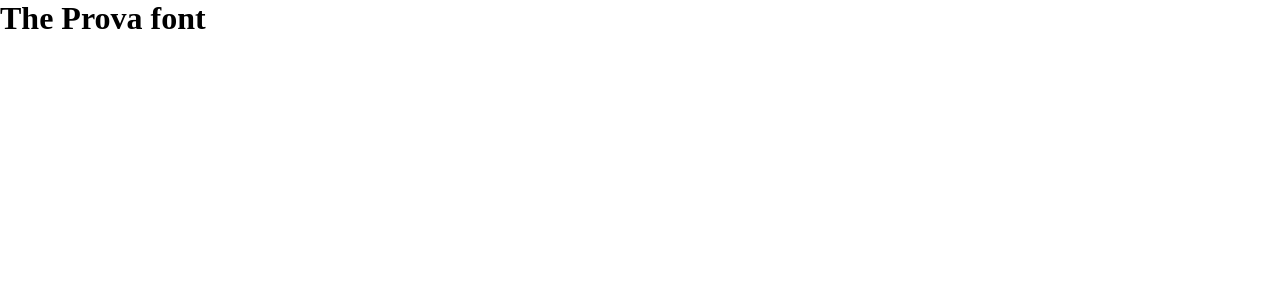
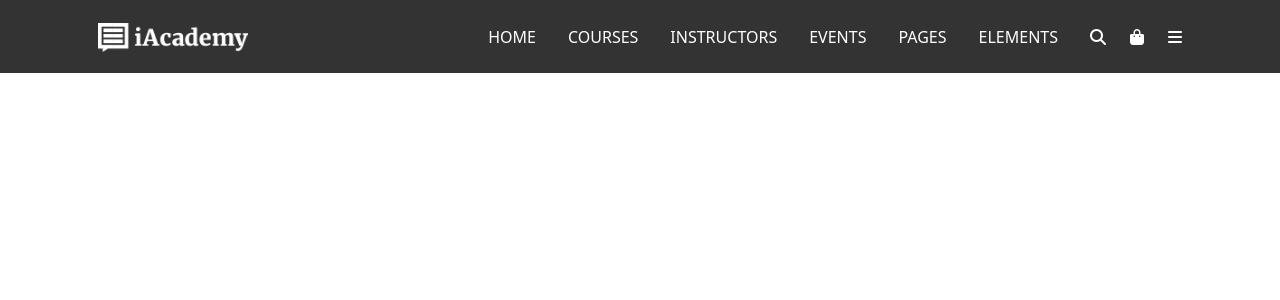
Before and after one commit to alemica97/proj-html-vuejs, a Vue app: page / in a window 1280 px wide. Shown: the top 300 px of the page. Built offline with nearby package versions, Linux system fonts and the light colour scheme; a small style sheet from the web is missing.

Commit message:
Ho scritto il componente Header (figlio di Jumbo) servendomi del comoponente Nav di Bootstrap rendendolo completamente responsive. Aquesto ho passato gli elementi in modo dinamico   tramite un binding dei data() di Vue JS

```diff
--- a/src/App.vue
+++ b/src/App.vue
@@ -24,6 +24,6 @@ export default {
 
 <style lang="scss">
 @import './assets/scss/common.scss';
-
+@import '~@fortawesome/fontawesome-free/css/all.css';
 
 </style>
--- a/src/assets/scss/_common.scss
+++ b/src/assets/scss/_common.scss
@@ -20,3 +20,11 @@ ul,li{
 html{
     font-family: "Old Standard TT", serif;
 }
+
+img{
+    max-width: 100%;
+}
+
+figure{
+    margin: 0 !important;
+}
--- a/src/components/Header.vue
+++ b/src/components/Header.vue
@@ -1,16 +1,101 @@
 <template>
-    <div>
-
-    </div>
+    <header class="container-md p-3">
+        <!-- Per la navbar ho utilizzato il componente di Bootstrap, al quale ho apportato le modifiche necessarie -->
+        <nav class="navbar navbar-expand-lg p-0 navbar-dark bg-light">
+            <div class="container-fluid">
+                <a class="navbar-brand" href="#">
+                    <!-- L'immagine l'ho passata tramite binding dell'elemento data() 'mainLogoLight'  -->
+                    <img :src="mainLogoLight" alt="">
+                </a>
+                <button class="navbar-toggler" type="button" data-bs-toggle="collapse" data-bs-target="#navbarSupportedContent" aria-controls="navbarSupportedContent" aria-expanded="false" aria-label="Toggle navigation">
+                <span class="navbar-toggler-icon"></span>
+                </button>
+                <div class="collapse navbar-collapse justify-content-end gap-4" id="navbarSupportedContent">
+                    <!-- Per la lista dei link della navbar ho utilizzato un ciclo v-for al quale ho passato
+                    gli oggetti dell'Array 'navLinks' -->
+                    <ul class="navbar-nav me-0 mb-0 gap-3">
+                        <li v-for="(link, index) in navLinks" :key="index"
+                        class="nav-item">
+                        <a class="nav-link" :href="link.href">{{ link.link }}</a>
+                        </li>
+                    </ul>
+                    <form class="d-flex gap-4">
+                        <a href=""><i class="fa-solid fa-magnifying-glass"></i></a>
+                        <a href=""><i class="fa-solid fa-bag-shopping"></i></a>
+                        <a href=""><i class="fa-solid fa-bars"></i></a>
+                    </form>
+                </div>
+            </div>
+</nav>
+    </header>
 </template>
 
 <script>
 
 export default {
     name: 'myHeader',
+
+    data(){
+        return{
+            mainLogoLight: require('../assets/icademy/icademy/img/logo-light.png'),
+
+            navLinks: [
+                {
+                    href: '#',
+                    link: 'home'
+                },
+                {
+                    href: '#',
+                    link: 'courses'
+                },
+                {
+                    href: '#',
+                    link: 'instructors'
+                },
+                {
+                    href: '#',
+                    link: 'events'
+                },
+                {
+                    href: '#',
+                    link: 'pages'
+                },
+                {
+                    href: '#',
+                    link: 'elements'
+                },
+            ],
+        }
+    }
 }
 </script>
 
 <style lang="scss" scoped>
 
+    .navbar-brand{
+        width: 150px;
+    }
+
+    a{
+        color: white;
+        text-decoration: none;
+
+        &:hover{
+            color: #55ACEE;
+        }
+    }
+
+    .bg-light {
+        --bs-bg-opacity: 0;
+    }
+
+    .navbar-dark .navbar-nav .nav-link {
+        color: white;
+        text-transform: uppercase;
+
+        &:hover{
+            color: #55ACEE;
+        }
+    }
+
 </style>
--- a/src/components/Jumbo.vue
+++ b/src/components/Jumbo.vue
@@ -1,5 +1,7 @@
 <template>
-    <myHeader />
+    <div>
+        <myHeader />
+    </div>
 </template>
 
 <script>
@@ -15,5 +17,7 @@ export default {
 </script>
 
 <style lang="scss" scoped>
-
+    div{
+        background-color: #333;
+    }
 </style>
--- a/src/components/Main.vue
+++ b/src/components/Main.vue
@@ -1,6 +1,5 @@
 <template>
     <div>
-        <h1>The Prova font</h1>
     </div>
 </template>
 
--- a/src/main.js
+++ b/src/main.js
@@ -1,5 +1,8 @@
 import Vue from 'vue'
 import App from './App.vue'
+import 'bootstrap'
+import 'bootstrap/dist/css/bootstrap.min.css';
+
 
 Vue.config.productionTip = false
 
```
Also changed, not shown: package.json (+7 -0 lines), 1 other file (tests, documents, lock files or other folders).
